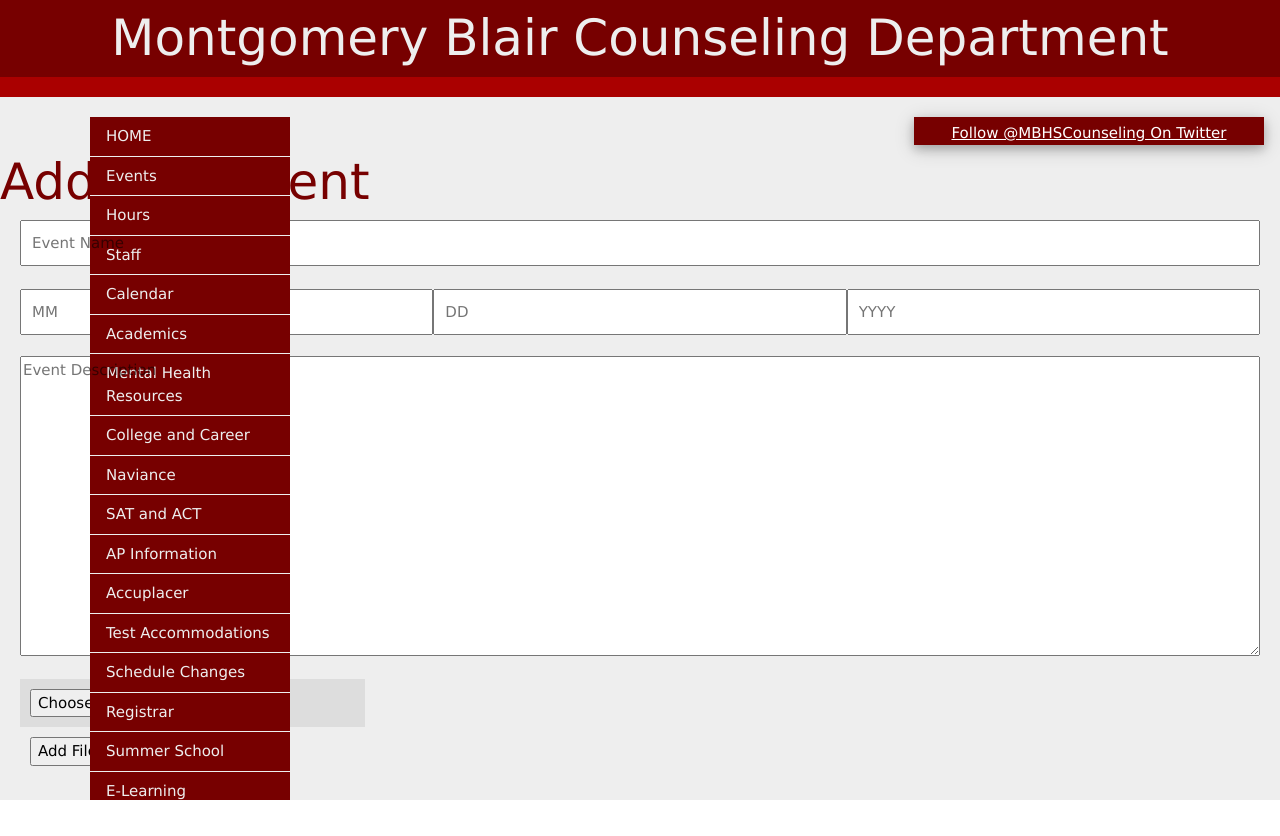
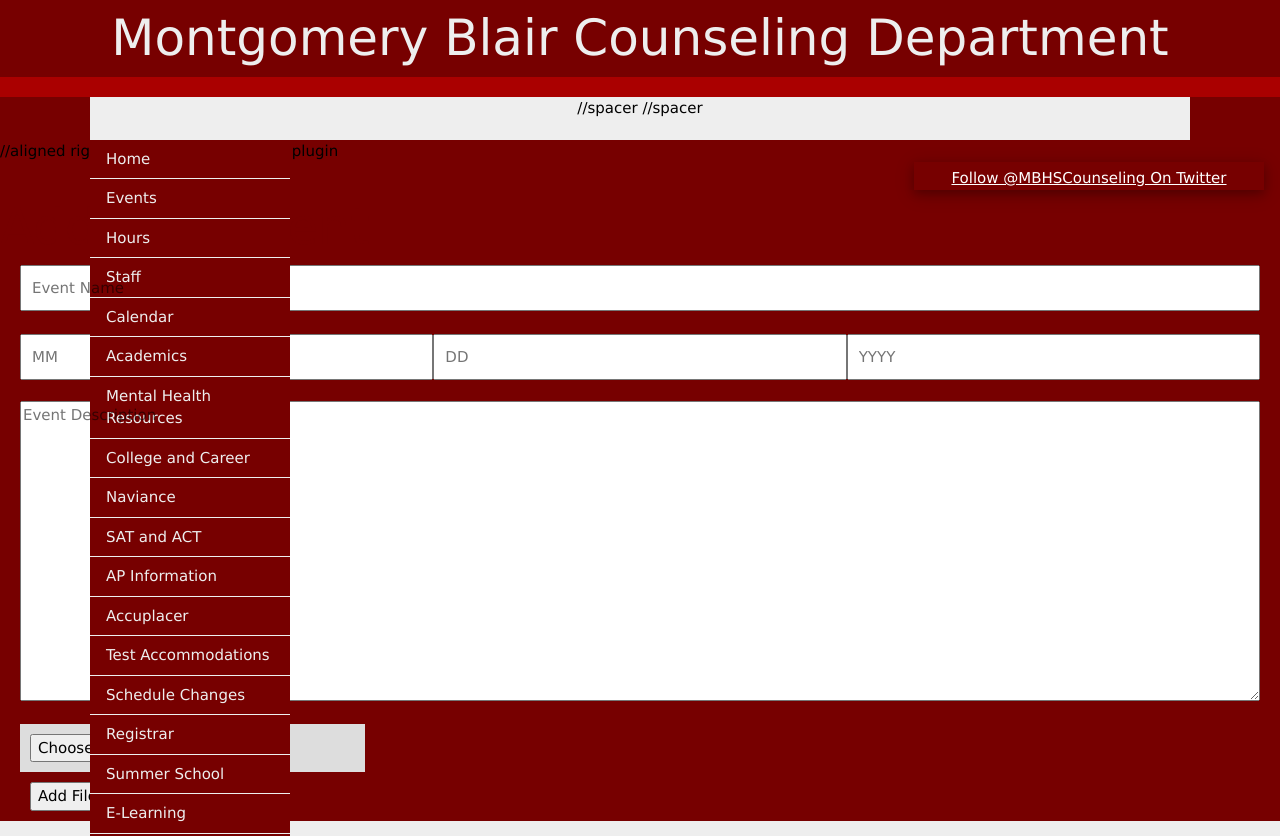
Before and after one commit to mbhs/counselor, a Django app: page /add/ in a window 1280 px wide. Before the commit the page ends 800 px from the top, so only its background shows below. Run offline with Django 3.2, Linux system fonts and the light colour scheme; data comes from the database, SQL or seed files in the repository; some libraries are stand-ins or nearby versions.

Commit message:
HTML Formatting + Twitter Plugin Universal
hope this works

```diff
--- a/core/templates/core/addForm.html
+++ b/core/templates/core/addForm.html
@@ -1,12 +1,6 @@
-
-
 {% include './header.html' %}
-
-
 {% include './sidebar.html' %}
-
-
-
+{% include './twitter.html' %}
 
 
 <p style="font-size:50px;color:#700;margin:0">Add/Edit Event</p>
@@ -14,7 +8,7 @@
 <div style="text-align:left;padding-left:20px;padding-right:20px">
 
 
-<form id="eventForm" style=";align:left" enctype="multipart/form-data" action="{% url 'core:upload' %}" method="POST">
+<form id="eventForm" align="left" enctype="multipart/form-data" action="{% url 'core:upload' %}" method="POST">
 {% csrf_token %}
 <input required name="Title" style="width:100%;padding:10px;" type="text" placeholder="Event Name"><br><br>
 <div class="w3-responsive">
@@ -25,7 +19,7 @@
 <textarea form="eventForm" style="height:300px;width:100%" name="Title" style="width:100%;padding:10px;" type="text" placeholder="Event Description"></textarea><br>
 <br>
 </div>
-<input style="background-color:#ddd;padding:10px" id="fileUP" type="file" name="file"><br id="endForm"><input type="button" onclick="addFile()" style=";margin:10px" value="Add File"><input style=";margin:10px" type="submit" value="Save">
+<input style="background-color:#ddd;padding:10px" id="fileUP" type="file" name="file"><br id="endForm"><input type="button" onclick="addFile()" style="margin:10px" value="Add File"><input style="margin:10px" type="submit" value="Save">
 
 </form>
 
--- a/core/templates/core/calendar.html
+++ b/core/templates/core/calendar.html
@@ -1,5 +1,6 @@
 {% include './header.html' %}
 {% include './sidebar.html' %}
+{% include './twitter.html' %}
 
 <p style="font-size:50px;color:#700;margin:0">Events</p>
 
--- a/core/templates/core/content.html
+++ b/core/templates/core/content.html
@@ -1,5 +1,6 @@
 {% include './header.html' %}
 {% include './sidebar.html' %}
+{% include './twitter.html' %}
 
 <p style="font-size:50px;color:#700;margin:0">{{text.title}}</p>
 <div style="text-align:left;padding-left:20px;padding-right:20px">
--- a/core/templates/core/header.html
+++ b/core/templates/core/header.html
@@ -2,17 +2,21 @@
 
  <html>
  <head>
- <link rel="stylesheet" href="https://www.w3schools.com/w3css/4/w3.css">
- <style>
+    <link rel="stylesheet" href="https://www.w3schools.com/w3css/4/w3.css">
 
- </style>
- <meta name="viewport" content="width=device-width, initial-scale=1">
+    <style> </style>
+
+    <meta name="viewport" content="width=device-width, initial-scale=1">
 </head>
+
  <body style="background-color:#eeeeee;margin:0;padding:0">
 
 
- <a href="{% url 'core:index'%}" style="text-decoration:none"><div style="background-color:#770000" >
- <p class="container" style=";font-size:50px;text-align:center;color:#eeeeee;padding:1px;margin:0">Montgomery Blair Counseling Department</p>
+     <a href="{% url 'core:index'%}" style="text-decoration:none"><div style="background-color:#770000" >
 
-</div></a>
-<div style="height:20px;background-color:#aa0000"></div>
+        <p class="container" style="font-size:50px;text-align:center;color:#eeeeee;padding:1px;margin:0">Montgomery Blair Counseling Department</p>
+
+    </a>
+    <div style="height:20px;background-color:#aa0000"></div>
+
+</body>
--- a/core/templates/core/home.html
+++ b/core/templates/core/home.html
@@ -1,6 +1,7 @@
 
 
 {% include './header.html' %}
+{% include './twitter.html' %}
 <table width="75%" border="1" align="center">
     <tbody><tr>
       <th width="33%" valign="top" scope="col">Student's Last
--- a/core/templates/core/sidebar.html
+++ b/core/templates/core/sidebar.html
@@ -13,12 +13,18 @@
 .BLACKmenuLink:hover {background-color:#222222;color:#eeeeee;text-decoration:none;}
 
 </style>
+
+
 <div style="max-width:1100;text-align:center;align-self:center;margin: 0 auto;background-color:#eeeeee;">
+
+    //spacer
     <div class="w3-bar-block" style="position:absolute;width:200;background-color:#eeeeee">
         <div style="height:20px"></div>
 
-        <a class="w3-bar-item  menuLink" href="{%url 'core:events' %}">HOME</a>
+
+        <a class="w3-bar-item  menuLink" href="{%url 'core:index' %}">Home</a>
         <div style="height:1px"></div>
+
         <a class="w3-bar-item  menuLink" href="{% url 'core:events' %}">Events</a>
         <div style="height:1px"></div>
 
@@ -27,25 +33,24 @@
         <div style="height:1px"></div>
 
         {% endfor %}
+
+        //spacer
         <div style="height:20px"></div>
+
         <span class="w3-bar-item  BLACKmenuLink2">External Links</span>
          <div style="height:1px"></div>
 
         <a class="w3-bar-item  BLACKmenuLink" href="https://mbhs.edu">MBHS Home</a>
         <div style="height:1px"></div>
+
         <a class="w3-bar-item  BLACKmenuLink" href="https://student.naviance.com/mbhs">Naviance</a>
         <div style="height:1px"></div>
+
         <a class="w3-bar-item BlackmenuLink" href="login">College Board</a>
+
     </div>
 
+    //spacer
     <div style="height:20px"></div>
 
 </div>
-
-<div align="right" class="w3-container">
-    <div class = "w3-card-4 w3-theme" align="center" style="width:350px">
-        <div style="height:5px"></div>
-            <a class="twitter-timeline" data-width="300" href="https://twitter.com/MBHSCounseling?ref_src=twsrc%5Etfw">Follow @MBHSCounseling On Twitter</a>
-            <script async src="https://platform.twitter.com/widgets.js" charset="utf-8"></script>
-    </div>
-</div>
--- /dev/null
+++ b/core/templates/core/twitter.html
@@ -0,0 +1,10 @@
+<link rel="stylesheet" href="https://www.w3schools.com/w3css/4/w3.css">
+
+//aligned right, smaller margin, twitter plugin
+<div align="right" class="w3-container">
+    <div class = "w3-card-4 w3-theme" align="center" style="width:350px">
+        <div style="height:5px"></div>
+            <a class="twitter-timeline" data-width="300" href="https://twitter.com/MBHSCounseling?ref_src=twsrc%5Etfw">Follow @MBHSCounseling On Twitter</a>
+            <script async src="https://platform.twitter.com/widgets.js" charset="utf-8"></script>
+    </div>
+</div>
```
